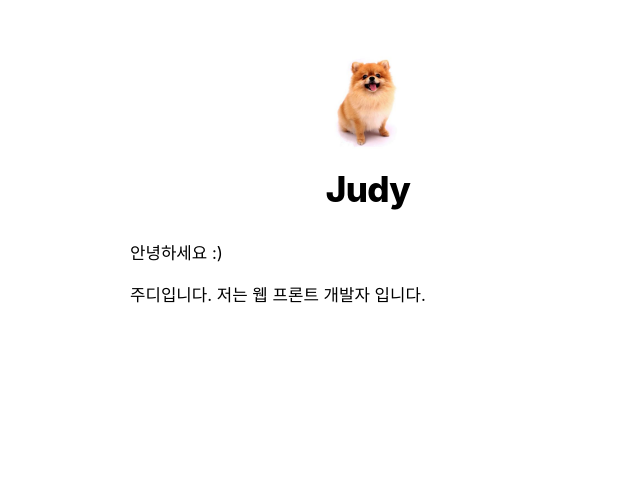
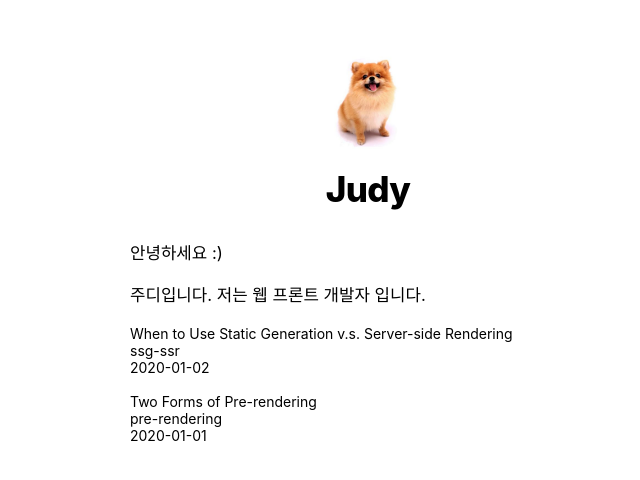
Before and after one commit to kimbongju/nextjs_study, a Next.js app: page / in a window 1280 px wide. Shown: the top 480 px of the page, without its empty margins (272-912 px from the left). Built offline with nearby package versions, Linux system fonts and the light colour scheme.

Commit message:
feat: 사전 렌더링 예제 작업

```diff
--- /dev/null
+++ b/lib/posts.js
@@ -0,0 +1,35 @@
+import fs from 'fs'
+import path from 'path'
+import matter from 'gray-matter'
+
+const postsDirectory = path.join(process.cwd(), 'posts')
+
+export function getSortedPostsData() {
+  // Get file names under /posts
+  const fileNames = fs.readdirSync(postsDirectory)
+  const allPostsData = fileNames.map(fileName => {
+    // Remove ".md" from file name to get id
+    const id = fileName.replace(/\.md$/, '')
+
+    // Read markdown file as string
+    const fullPath = path.join(postsDirectory, fileName)
+    const fileContents = fs.readFileSync(fullPath, 'utf8')
+
+    // Use gray-matter to parse the post metadata section
+    const matterResult = matter(fileContents)
+
+    // Combine the data with the id
+    return {
+      id,
+      ...matterResult.data
+    }
+  })
+  // Sort posts by date
+  return allPostsData.sort((a, b) => {
+    if (a.date < b.date) {
+      return 1
+    } else {
+      return -1
+    }
+  })
+}
--- a/pages/index.tsx
+++ b/pages/index.tsx
@@ -2,7 +2,18 @@
 import Layout, { siteTitle } from '../components/Layout'
 import utilStyles from '../styles/utils.module.css'
 
-export default function Home() {
+import { getSortedPostsData } from '../lib/posts'
+
+export async function getStaticProps() {
+  const allPostsData = getSortedPostsData()
+  return {
+    props: {
+      allPostsData
+    }
+  }
+}
+
+export default function Home({ allPostsData }) {
   return (
     <Layout home>
       <Head>
@@ -14,6 +25,19 @@
           주디입니다. 저는 웹 프론트 개발자 입니다.
         </p>
       </section>
+      <section>
+        <ul className={utilStyles.list}>
+          {allPostsData.map(({ id, date, title }) => (
+            <li className={utilStyles.listItem} key={id}>
+              {title}
+              <br />
+              {id}
+              <br />
+              {date}
+            </li>
+          ))}
+        </ul>
+      </section>
     </Layout>
   )
 }
--- /dev/null
+++ b/posts/pre-rendering.md
@@ -0,0 +1,11 @@
+---
+title: 'Two Forms of Pre-rendering'
+date: '2020-01-01'
+---
+
+Next.js has two forms of pre-rendering: **Static Generation** and **Server-side Rendering**. The difference is in **when** it generates the HTML for a page.
+
+- **Static Generation** is the pre-rendering method that generates the HTML at **build time**. The pre-rendered HTML is then _reused_ on each request.
+- **Server-side Rendering** is the pre-rendering method that generates the HTML on **each request**.
+
+Importantly, Next.js lets you **choose** which pre-rendering form to use for each page. You can create a "hybrid" Next.js app by using Static Generation for most pages and using Server-side Rendering for others.
--- /dev/null
+++ b/posts/ssg-ssr.md
@@ -0,0 +1,19 @@
+---
+title: 'When to Use Static Generation v.s. Server-side Rendering'
+date: '2020-01-02'
+---
+
+We recommend using **Static Generation** (with and without data) whenever possible because your page can be built once and served by CDN, which makes it much faster than having a server render the page on every request.
+
+You can use Static Generation for many types of pages, including:
+
+- Marketing pages
+- Blog posts
+- E-commerce product listings
+- Help and documentation
+
+You should ask yourself: "Can I pre-render this page **ahead** of a user's request?" If the answer is yes, then you should choose Static Generation.
+
+On the other hand, Static Generation is **not** a good idea if you cannot pre-render a page ahead of a user's request. Maybe your page shows frequently updated data, and the page content changes on every request.
+
+In that case, you can use **Server-Side Rendering**. It will be slower, but the pre-rendered page will always be up-to-date. Or you can skip pre-rendering and use client-side JavaScript to populate data.
```
